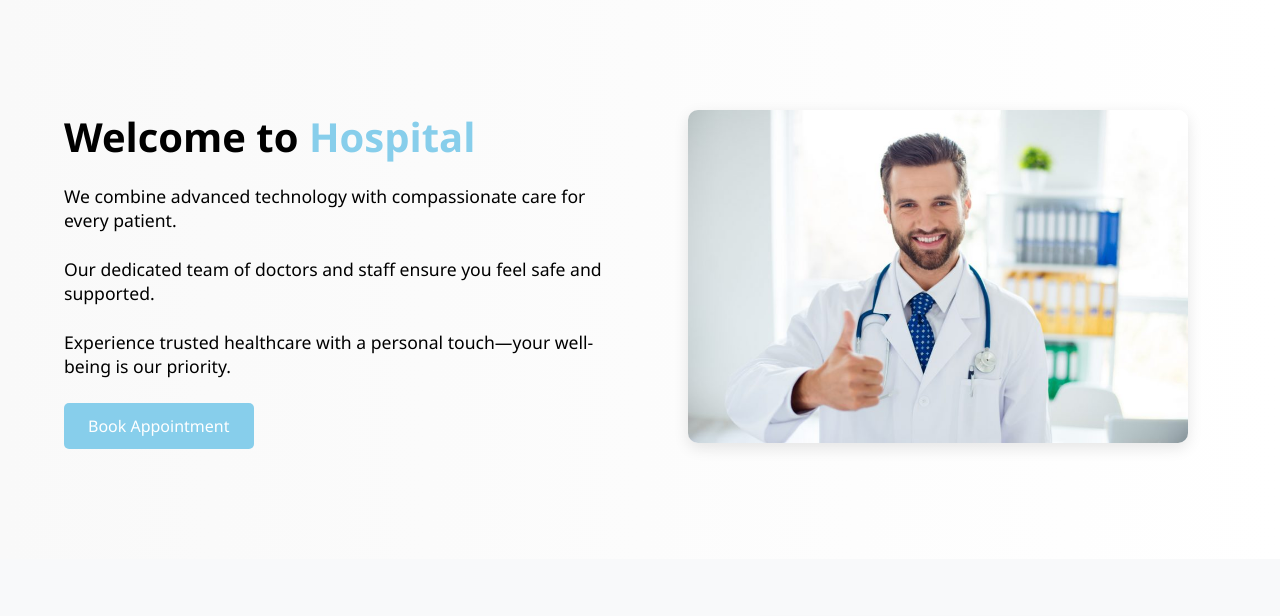
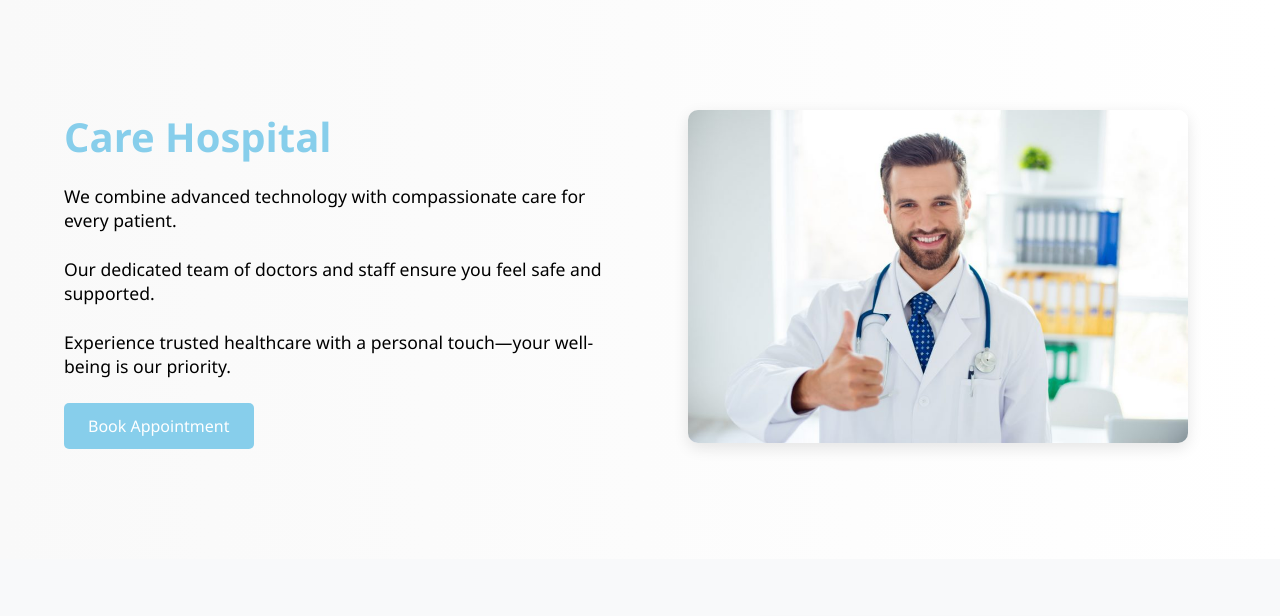
Before and after one commit to Naveen027/hospital, a plain HTML site: page index.html in a window 1280 px wide. Shown: the part 112-728 px from the top of the page. Drawn offline with Linux system fonts and the light colour scheme; a web font is replaced by a local one.

Commit message:
Updated project files

```diff
--- a/index.html
+++ b/index.html
@@ -49,7 +49,7 @@
 
     <section class="hero">
         <div class="hero-text">
-            <h2 class="fade-in">Welcome to <span>Hospital</span></h2>
+            <h2 class="fade-in"><span>Care Hospital</span></h2>
             <p class="fade-in">We combine advanced technology with compassionate care for every patient.</p>
             <p class="fade-in">Our dedicated team of doctors and staff ensure you feel safe and supported.</p>
             <p class="fade-in">Experience trusted healthcare with a personal touch—your well-being is our priority.</p>
```
